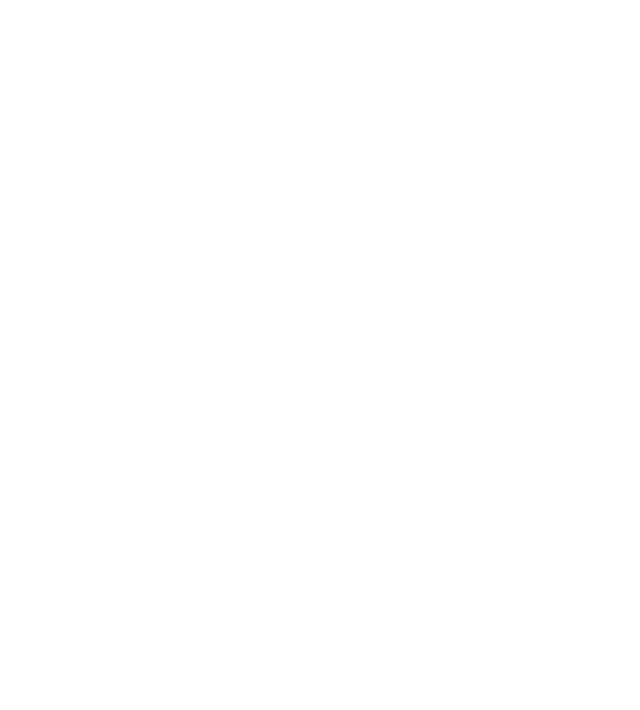
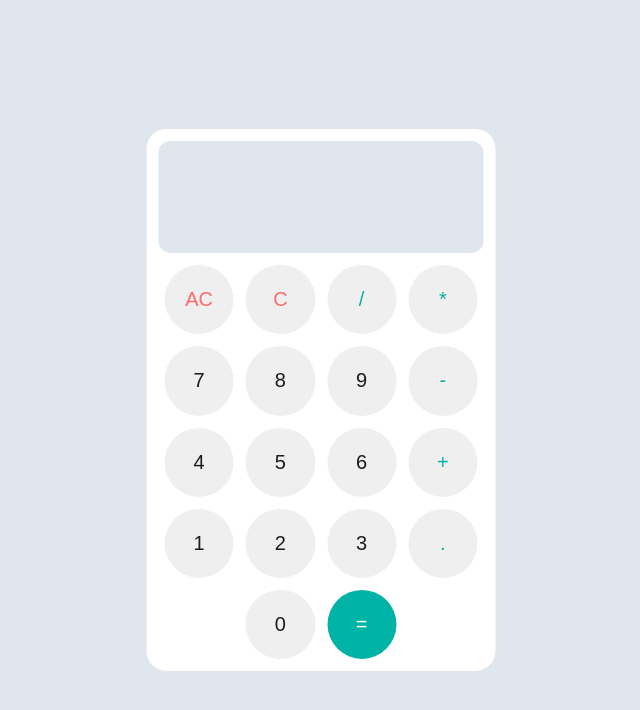
Before and after one commit to Dakshesh29/calculator-basic, a plain HTML site: page index.html in a window 1280 px wide. Shown: the whole page, without its empty margins (319-959 px from the left). Drawn offline with Linux system fonts and the light colour scheme.

Commit message:
complete calculator UI with flex layout and styled buttons

```diff
--- a/index.html
+++ b/index.html
@@ -8,6 +8,30 @@
     <script defer src="./jsfile.js"></script>
 </head>
 <body>
+    <div class="container">
+        <input type="text" class="screen" id="screen" >
+        <button class="symboll" >AC</button>
+        <button class="symboll" >C</button>
+        <button class="symbol" >/</button>
+        <button class="symbol" >*</button>
 
+        <button class="number" >7</button>
+        <button class="number" >8</button>
+        <button class="number" >9</button>
+        <button class="symbol" >-</button>
+
+        <button class="number" >4</button>
+        <button class="number" >5</button>
+        <button class="number" >6</button>
+        <button class="symbol" >+</button>
+
+        <button class="number" >1</button>
+        <button class="number" >2</button>
+        <button class="number" >3</button>
+        <button class="symbol" >.</button>
+
+        <button class="number" >0</button>
+        <button class="symbolll" >=</button>
+    </div>
 </body>
 </html>
--- a/jsfile.js
+++ b/jsfile.js
@@ -2,6 +2,36 @@ let firstNumber;
 let operator;
 let secondNumber;
 
-function operate(firstNumber,operator,secondNumber){
+function add(firstNumber,secondNumber){
+    return firstNumber + secondNumber
+}
 
+function substract(firstNumber, secondNumber){
+    return firstNumber - secondNumber
 }
+
+function multiply(firstNumber, secondNumber){
+    return firstNumber * secondNumber
+}
+
+function divide(firstNumber, secondNumber){
+    if (b === 0) {
+        return "Cannot divide by zero!";
+    }
+    return a / b;
+}
+
+function operate(firstNumber, operator, secondNumber){
+    switch(operator){
+        case "+" :
+            return add(firstNumber,secondNumber)
+        case "-" :
+            return substract(firstNumber,secondNumber)
+        case "*":
+            return multiply(firstNumber,secondNumber)
+        case "/":
+            return divide(firstNumber,secondNumber)
+    }
+}
+
+console.log(operate(4,"+",6))
--- a/styles.css
+++ b/styles.css
@@ -0,0 +1,68 @@
+body {
+      background-color: #E0E6ED;
+      margin: 0;
+      font-family: sans-serif;
+    }
+
+    .container {
+      border-radius: 20px;
+      display: flex;
+      flex-wrap: wrap;
+      justify-content: center;
+      width: 325px;
+      gap: 0.75rem;
+      border: 1px solid #333;
+      padding: 0.75rem;
+      position: fixed;
+      top: 50%;
+      left: 50%;
+      transform: translate(-50%, -50%);
+      background-color: white;
+      border: none;
+    }
+
+    .screen {
+      width: 100%;
+      border-radius: 0.75rem;
+      font-size: 2rem;
+      height: 6rem;
+      background-color: #E0E6ED;
+      color: #1C1C1E;
+      padding: 0.5rem;
+      display: flex;
+      justify-content: flex-end;
+      align-items: flex-end;
+      text-align: right;
+      border: none;
+      outline: none;
+    }
+
+    button {
+      cursor: pointer;
+      width: calc(25% - 0.75rem);
+      aspect-ratio: 1;
+      border-radius: 50%;
+      font-size: 1.25rem;
+      display: flex;
+      align-items: center;
+      justify-content: center;
+      border: none;
+      transition: 0.15s ease;
+    }
+
+    .symbol {
+      color: #00B3A7;
+    }
+
+    .symboll {
+      color: #FF6B6B;
+    }
+
+    .symbolll {
+      background-color: #00B3A7;
+      color: white;
+    }
+
+    .number {
+      color: #1C1C1E;
+    }
```
